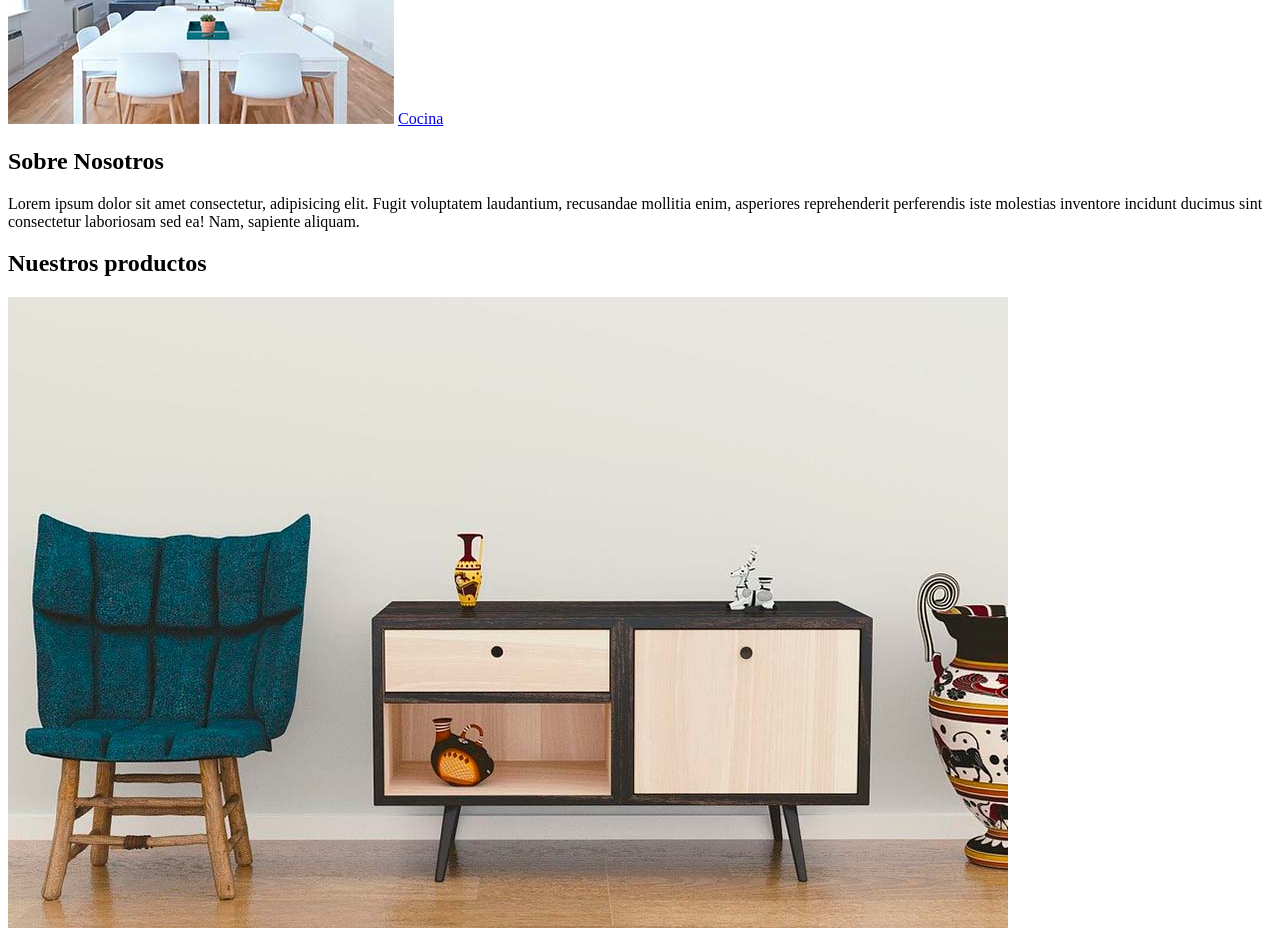
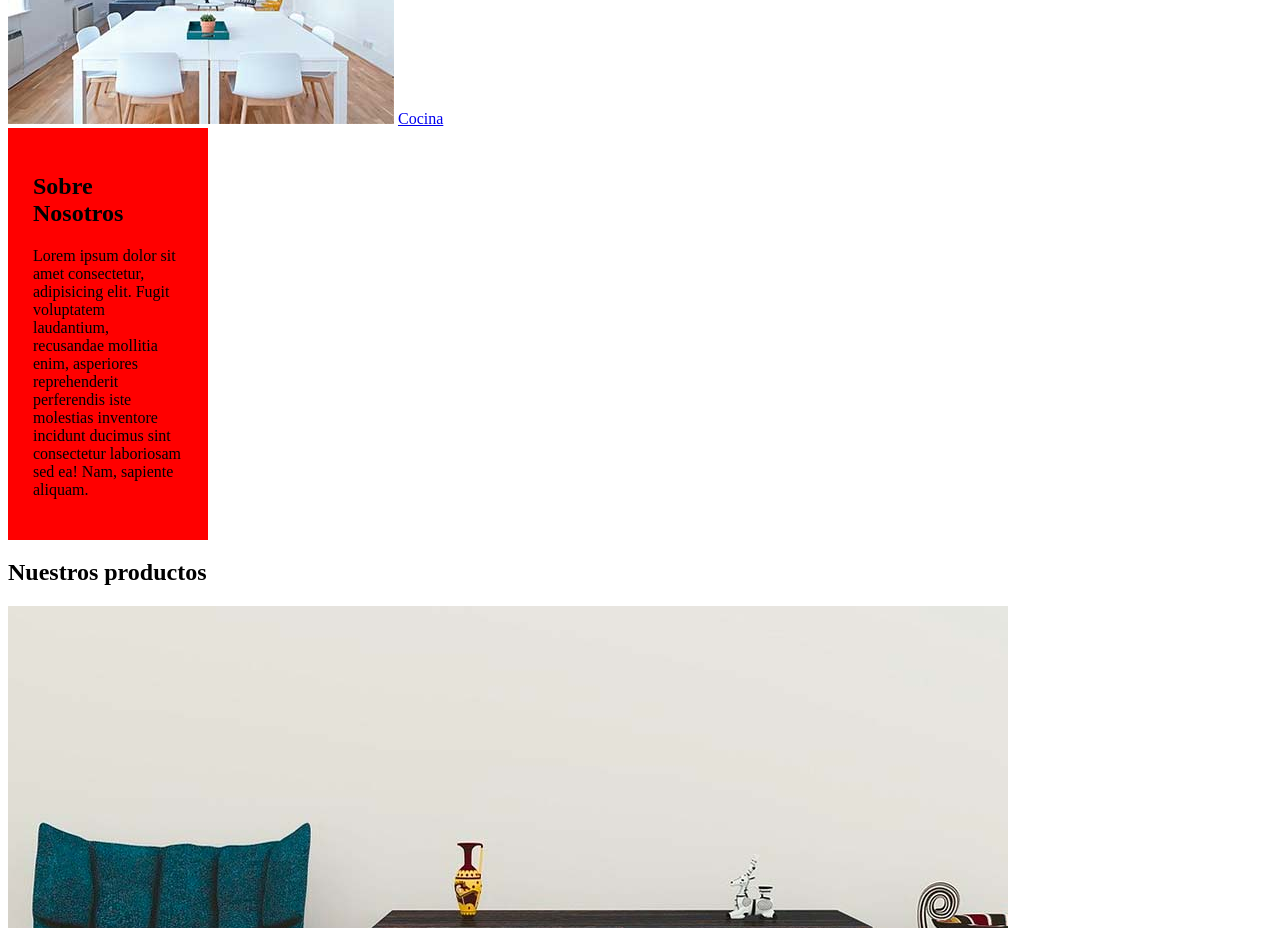
Before and after one commit to Daniel151505/ecommerce, a plain HTML site: page index.html in a window 1280 px wide. Shown: the part 820-1748 px from the top of the page. Drawn offline with Linux system fonts and the light colour scheme.

Commit message:
Box Model

```diff
--- a/css/app.css
+++ b/css/app.css
@@ -1,3 +1,20 @@
+html {
+    box-sizing: border-box;
+}
+
+*, *:before *:after {
+    box-sizing: inherit;
+}
+
 h1 span {
     color: #037bc0
 }
+
+/** Box model **/
+
+.sobre-nosotros {
+    background-color: red;
+    width: 200px;
+    padding: 25px;
+    box-sizing: border-box;
+}
--- a/index.html
+++ b/index.html
@@ -40,7 +40,7 @@
       </div>
     </section>
 
-    <section>
+    <section class="sobre-nosotros">
       <div>
         <h2>Sobre Nosotros</h2>
         <p>
```
